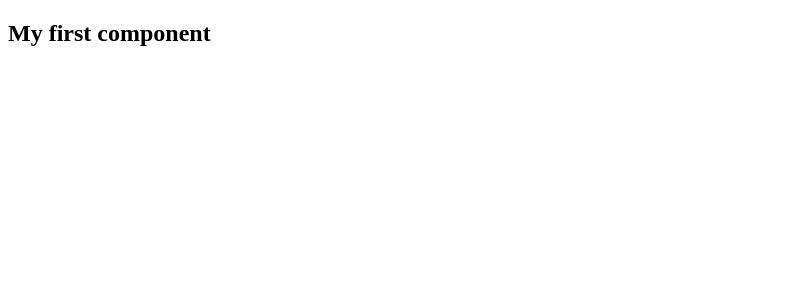
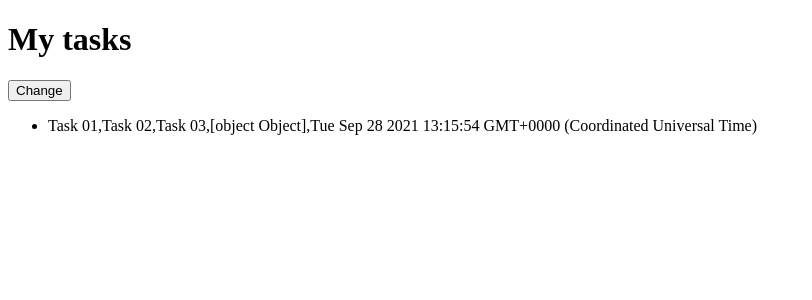
Before and after one commit to MarkCarraschi/angular-todo-app, an Angular app: page / in a window 1280 px wide. Shown: the top 300 px of the page, without its empty margins (0-812 px from the left). Built offline with nearby package versions, Linux system fonts and the light colour scheme.

Commit message:
Show data on FrontEnd

```diff
--- a/src/app/app.component.html
+++ b/src/app/app.component.html
@@ -1 +1,5 @@
-<h2>My first component</h2>
+<h1>{{title}}</h1>
+<button (click)="changeText()">Change</button>
+<ul>
+  <li ngFor="let todo of todos">{{todos}}</li>
+</ul>
--- a/src/app/app.component.ts
+++ b/src/app/app.component.ts
@@ -8,6 +8,7 @@ import { Component } from '@angular/core';
 export class AppComponent {
 
   public todos: any[] = []; //Empty array list
+  public title: String = 'My tasks';
 
   constructor() {
     this.todos.push('Task 01'); //class scope
@@ -16,4 +17,8 @@ export class AppComponent {
     this.todos.push({ message: 'teste' });
     this.todos.push(new Date());
   }
+
+  changeText() {
+    this.title = 'Test';
+  }
 }
```
